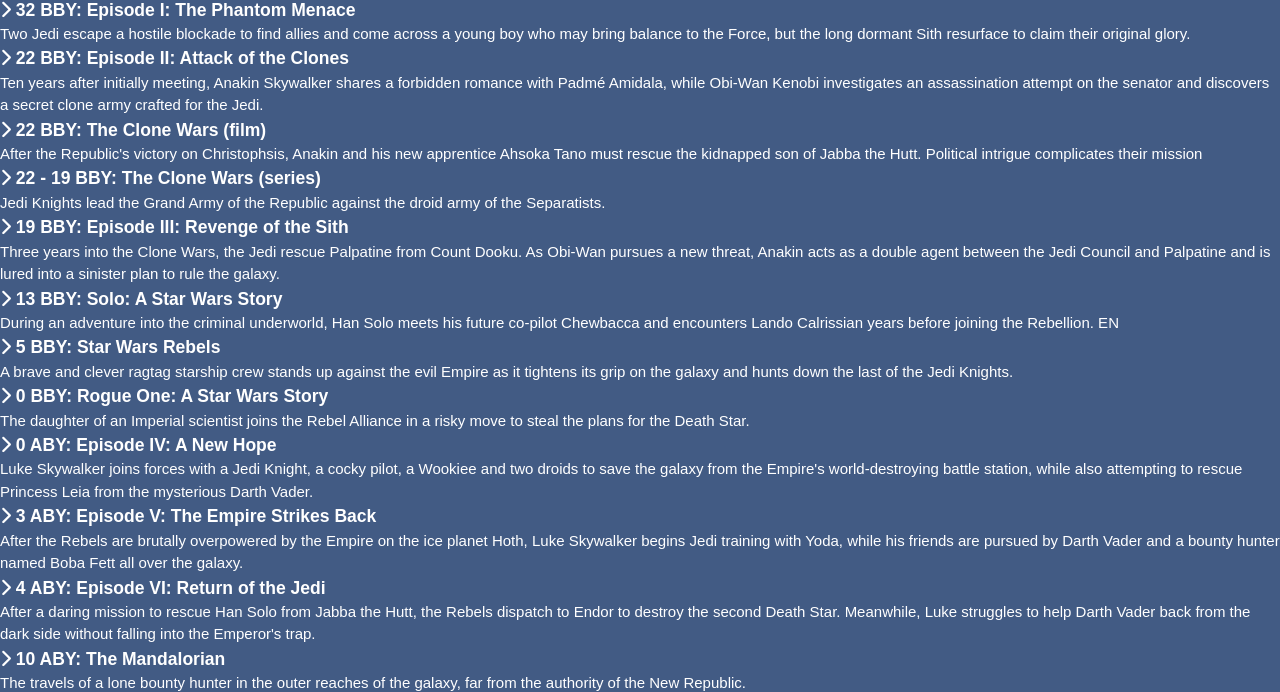
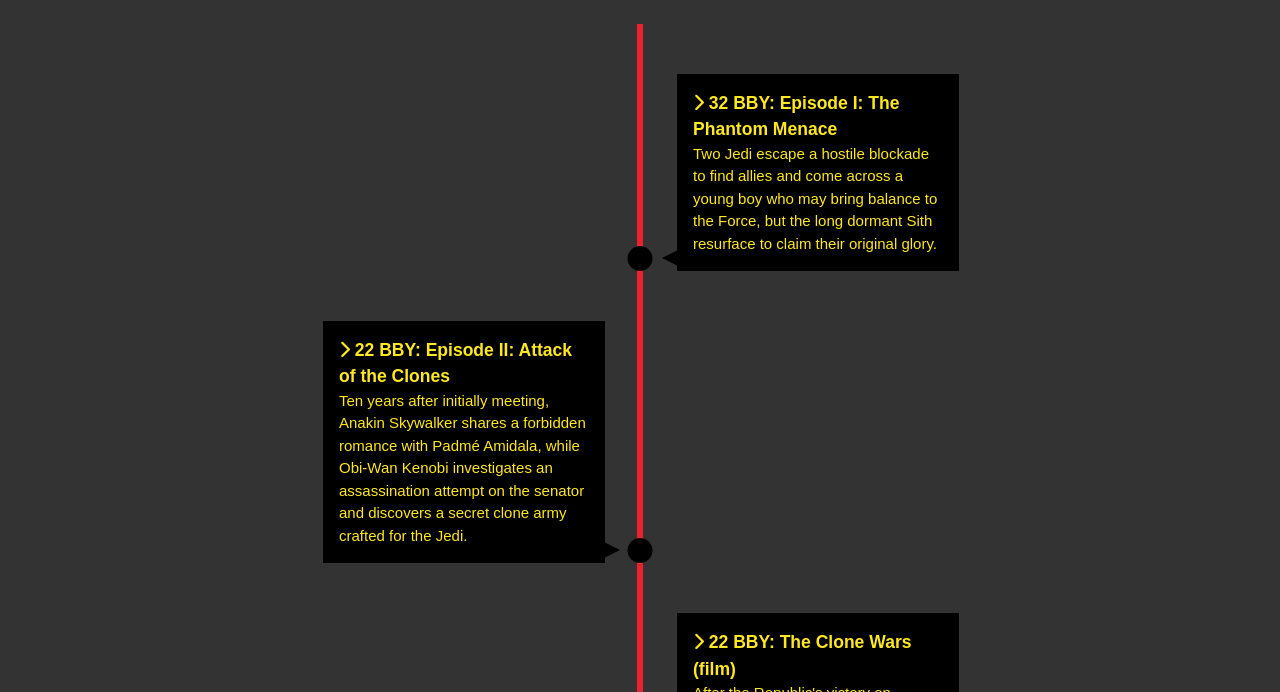
Before and after one commit to hdolci/starwarstimeline, a plain HTML site: page index.html in a window 1280 px wide. Shown: the part 208-900 px from the top of the page. Drawn offline with Linux system fonts and the light colour scheme.

Commit message:
add js for scrolling effect and finalized styling

```diff
--- a/css/style.css
+++ b/css/style.css
@@ -1,7 +1,7 @@
 :root {
-    --primary-color: #425b84;
-    --secondary-color: #5b7bb4;
-    --max-width: 1100px;
+    --primary-color: #333;
+    --secondary-color: black;
+    --max-width: 110rem;
 }
 
 * {
@@ -17,7 +17,7 @@
 body {
     font: normal 1.5rem/1.5 'Arial', sans-serif;
     background-color: var(--primary-color);
-    color: #fff;
+    color: #FFE81F;
     overflow-x: hidden;
     padding-bottom: 5rem;
 }
@@ -25,6 +25,9 @@
 .main-header {
     background: var(--secondary-color);
     padding: 6.4rem 0;
+    background: url(/img/stars.jpg);
+    background-size: cover;
+    background-repeat: no-repeat;
 }
 
 .container {
@@ -36,3 +39,120 @@
 h1 {
     font-size: 3.6rem;
 }
+
+.timeline ul {
+    background: var(--primary-color);
+    padding: 5rem 0;
+}
+
+
+/* Center Line */
+
+.timeline ul li {
+    list-style: none;
+    position: relative;
+    width: .6rem;
+    margin: 0 auto;
+    padding-top: 5rem;
+    background: #EB212E;
+}
+
+
+/* Content Boxes */
+
+.timeline ul li div {
+    position: relative;
+    bottom: 0;
+    width: 40rem;
+    padding: 1.6rem;
+    background-color: var(--secondary-color);
+    transition: all .5s ease-in-out;
+    visibility: hidden;
+    opacity: 0;
+}
+
+
+/* Right side timeline */
+
+.timeline ul li:nth-child(odd) div {
+    left: 4rem;
+    transform: translate(20rem, 0);
+}
+
+
+/* left side timeline */
+
+.timeline ul li:nth-child(even) div {
+    left: -46.4rem;
+    transform: translate(-20rem, 0);
+}
+
+.timeline ul li:after {
+    content: "";
+    position: absolute;
+    left: 50%;
+    bottom: 0;
+    width: 2.5rem;
+    height: 2.5rem;
+    background-color: inherit;
+    transform: translateX(-50%);
+    border-radius: 50%;
+    transition: background .5s ease-in-out;
+}
+
+.timeline div:before {
+    content: "";
+    position: absolute;
+    bottom: .5rem;
+    width: 0;
+    height: 0;
+    border-style: solid;
+}
+
+.timeline ul li:nth-child(odd) div::before {
+    left: -1.5rem;
+    border-width: .8rem 1.6rem .8rem 0;
+    border-color: transparent var(--secondary-color) transparent transparent;
+}
+
+.timeline ul li:nth-child(even) div::before {
+    right: -1.5rem;
+    border-width: .8rem 0 .8rem 1.6rem;
+    border-color: transparent transparent transparent var(--secondary-color);
+}
+
+.timeline ul li.show div {
+    transform: none;
+    visibility: visible;
+    opacity: 1;
+}
+
+.timeline ul li.show:after {
+    background-color: var(--secondary-color);
+}
+
+@media (max-width: 90rem) {
+    .timeline ul li div {
+        width: 25rem;
+    }
+    .timeline ul li:nth-child(even) div {
+        left: -31.4rem;
+    }
+}
+
+@media(max-width: 60rem) {
+    .timeline ul li {
+        margin-left: 2rem;
+    }
+    .timeline ul li div {
+        width: calc(100vw - 11rem);
+    }
+    .timeline ul li:nth-child(even) div {
+        left: 4rem;
+    }
+    .timeline ul li:nth-child(even) div::before {
+        left: -1.5rem;
+        border-width: .8rem 1.6rem .8rem 0;
+        border-color: transparent var(--secondary-color) transparent transparent;
+    }
+}
--- a/index.html
+++ b/index.html
@@ -15,7 +15,7 @@
     <header class="main-header">
         <div class="container">
             <h1><i class="fas fa-jedi"></i> Star Wars Timeline</h1>
-        </div> //test
+        </div>
     </header>
     <section class="timeline">
         <ul>
@@ -135,6 +135,8 @@
             </li>
         </ul>
     </section>
+
+    <script src="/js/main.js"></script>
 </body>
 
 </html>
--- /dev/null
+++ b/js/main.js
@@ -0,0 +1,24 @@
+const items = document.querySelectorAll('.timeline li');
+
+const isInViewport = el => {
+    const rect = el.getBoundingClientRect();
+    return (
+        rect.top >= 0 &&
+        rect.left >= 0 &&
+        rect.bottom <=
+        (window.innerHeight || document.documentElement.clientHeight) &&
+        rect.right <= (window.innerWidth || document.documentElement.clientWidth)
+    );
+};
+
+const run = () =>
+    items.forEach(item => {
+        if (isInViewport(item)) {
+            item.classList.add('show');
+        }
+    });
+
+// Events
+window.addEventListener('load', run);
+window.addEventListener('resize', run);
+window.addEventListener('scroll', run);
```
Also changed, not shown: img/stars.jpg (added).
